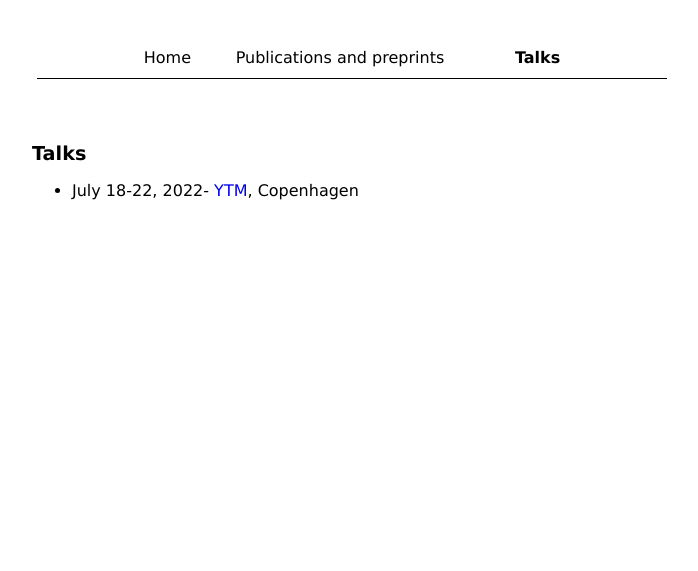
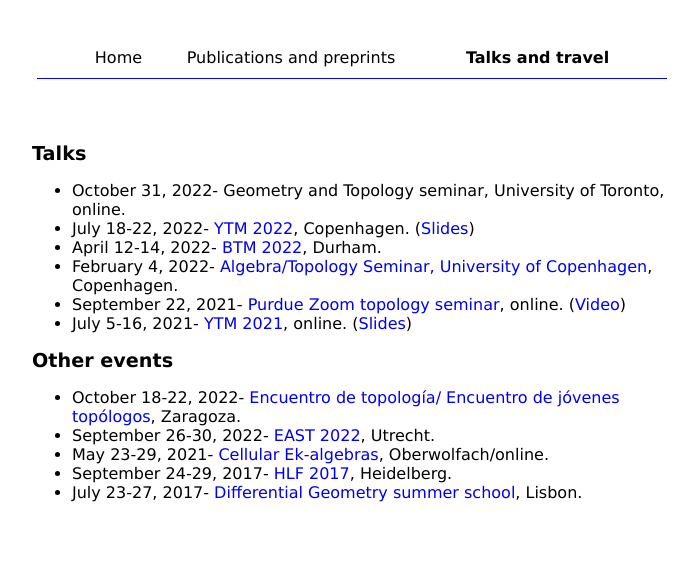
Before and after one commit to IsmaelSierra/IsmaelSierra.github.io, a plain HTML site: page talks.html in a window 1280 px wide. Shown: the whole page, without its empty margins (288-986 px from the left). Drawn offline with Linux system fonts and the light colour scheme.

Commit message:
Add files via upload

```diff
--- a/main.css
+++ b/main.css
@@ -31,7 +31,7 @@ body {
     right: 0;
     height: 1px;
     width: 90%;
-    border-bottom: 1px solid black;
+    border-bottom: 1px solid blue;
 }
 
 .menu ul {
--- a/talks.html
+++ b/talks.html
@@ -3,9 +3,9 @@
     <link rel="stylesheet" href="main.css" type="text/css">
     <meta charset="utf-8">
     <meta name="author" content="Ismael Sierra">
-    <meta name="keywords" content="Ismael Sierra">
+    <meta name="keywords" content="Ismael Sierra math, Ismael Sierra maths, Ismael Sierra, Ismael Sierra webpage">
     <meta name="viewport" content="width=device-width, initial-scale=1">
-    <title>Ismael Sierra — Talks</title>
+    <title>Ismael Sierra — Talks and travel</title>
   </head>
 
   <body>
@@ -14,16 +14,28 @@
         <ul>
           <li data-title="Home"><a href="index.html">Home</a></li>
           <li data-title="Publications and preprints"><a href="publications.html">Publications and preprints</a></li>
-          <li data-title="Talks" class="active"><a href="talks.html">Talks</a></li>
+          <li data-title="Talks and travel" class="active"><a href="talks.html">Talks and travel</a></li>
         </ul>
         <div class="menu-line"></div>
       </div>
       <div class="content">
         <h1>Talks</h1>
           <ul>
-            <li>July 18-22, 2022- <a href="https://www.math.ku.dk/english/calendar/events/ytm2022/#:~:text=The%20Young%20Topologists%20Meeting%20(YTM,%2D22%2C%202022%20in%20Copenhagen." target="_blank">YTM</a>, Copenhagen</li>
+            <li>October 31, 2022- Geometry and Topology seminar, University of Toronto, online.</li>
+            <li>July 18-22, 2022- <a href="https://www.math.ku.dk/english/calendar/events/ytm2022/#:~:text=The%20Young%20Topologists%20Meeting%20(YTM,%2D22%2C%202022%20in%20Copenhagen." target="_blank">YTM 2022</a>, Copenhagen. (<a target="_blank" href="YTM_2022.pdf">Slides</a>)</li>
+            <li>April 12-14, 2022- <a href="https://www.maths.dur.ac.uk/users/dirk.schuetz/BTM35.html">BTM 2022</a>, Durham.</li>
+            <li>February 4, 2022- <a href="https://www.math.ku.dk/english/calendar/events/algebratopology-seminar-04022022/">Algebra/Topology Seminar, University of Copenhagen</a>, Copenhagen.</li>
+            <li>September 22, 2021- <a href="https://sites.google.com/view/purduetopologyseminar">Purdue Zoom topology seminar</a>, online. (<a target="_blank" href="https://www.youtube.com/watch?v=rS2fYqIpguU&feature=youtu.be">Video</a>)</li>
+            <li>July 5-16, 2021- <a href="https://sites.google.com/view/ytm2021">YTM 2021</a>, online. (<a target="_blank" href="YTM2021.pdf">Slides</a>)</li>
           </ul>
-
+        <h1>Other events</h1>
+          <ul>
+            <li>October 18-22, 2022- <a href="https://eventos.unizar.es/81202/section/37574/encuentros-de-topologia.html">Encuentro de topología/ Encuentro de jóvenes topólogos</a>, Zaragoza.</li>
+            <li>September 26-30, 2022- <a href="https://www.math.ru.nl/~sagave/east2022/">EAST 2022</a>, Utrecht.</li>
+            <li>May 23-29, 2021- <a href="https://www.mfo.de/occasion/2121a/www_view">Cellular Ek-algebras</a>, Oberwolfach/online.</li>
+            <li>September 24-29, 2017- <a href="https://www.heidelberg-laureate-forum.org/forum/past-hlfs/5th-hlf-2017">HLF 2017</a>, Heidelberg.</li>
+            <li>July 23-27, 2017- <a href="https://www.math.tecnico.ulisboa.pt/~ggranja/Talentos/school2018/lectures.html">Differential Geometry summer school</a>, Lisbon.</li>
+          </ul>
       </div>
     </div>
   </body>
```
Also changed, not shown: index.html (+4 -3 lines), publications.html (+2 -2 lines), foto perfil.jpg, 3 other files.
